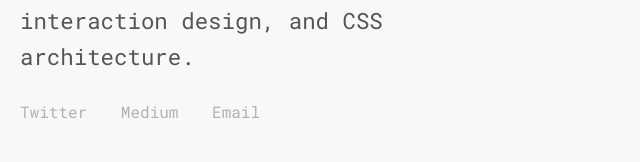
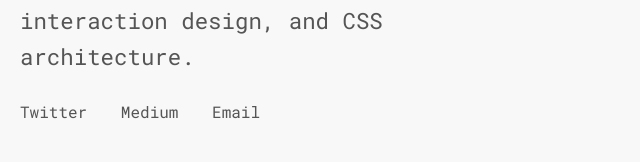
Before and after one commit to craigthomasfrost/cfdesigner.github.io, a Jekyll site: the page built from index.html, in a window 1280 px wide. Shown: the part 138-300 px from the top of the page, without its empty margins (0-640 px from the left). Built offline with Jekyll 4.4.1, drawn with Linux system fonts in a browser that asks for light colours; nearby versions of some CDN libraries.

Commit message:
further undesigns

```diff
--- a/_includes/foot.html
+++ b/_includes/foot.html
@@ -1,4 +1,4 @@
-<footer class="primary-footer">
+<footer>
 
    <ul class="nav">
        <li><a href="https://twitter.com/_ctfd_uk">Twitter</a></li>
--- a/_sass/_base.scss
+++ b/_sass/_base.scss
@@ -31,12 +31,12 @@
 
 body {
     padding: 20px;
+    max-width: 550px;
 }
 
 a, a:visited {
   color: inherit;
   text-decoration: none;
-  border-bottom: 1px solid $accent;
   -webkit-transition: color .3s ease;
   -moz-transition: color .3s ease;
   transition: color .3s ease;
@@ -45,14 +45,3 @@
 a:hover {
   color: $accent;
 }
-
-ol, ul {
-    list-style: bulleted;
-    list-style-position: inside;
-}
-
-img {
-    width:100%;
-    max-width: 100%;
-    max-width: 675px;
-}
--- a/_sass/_grid.scss
+++ /dev/null
@@ -1,76 +0,0 @@
-// Ingrid - http://craigfro.st/ingrid
-// ======   =========================
-//
-// To use:
-//
-// Container class = "grid", column class == "col" + "col--x-of-y"
-//
-// For fluid columns, "fluid-col" + "col--x-of-y"
-//
-// Helper classes can be used, for example:
-//
-// "col" + "col--quart" or "fluid-col" + "col--quart"
-//
-// Grids can be nested, column classes can be used together for complex layouts
-//
-// Edit variables to customize, create new helpers as needed
-//
-$columns: 12;
-
-$gutter: 25px;
-
-$breakpoint: 700px;
-
-$helpers: (quart: 25, third: 33.3, half: 50, two-thirds: 66.6, three-quart: 75, post: 55);
-
-.grid {
-    list-style: none;
-    margin-left: -$gutter;
-
-    .col,
-    .fluid-col {
-        -webkit-box-sizing: border-box;
-        -moz-box-sizing: border-box;
-        box-sizing: border-box;
-        display: inline-block;
-        padding-left: $gutter;
-        margin-right: -.25em;
-        vertical-align: top;
-    }
-
-    @each $helper, $number in $helpers {
-        > .col--#{$helper} {
-            width: percentage($number/100);
-        }
-        > .col--push-#{$helper} {
-            margin-left: percentage($number/100);
-        }
-        > .col--pull-#{$helper} {
-            margin-left: - percentage($number/100);
-        }
-    }
-
-    .col--is-centered {
-        display: block;
-        margin-left: auto;
-        margin-right: auto;
-    }
-
-    .col--middle {
-        vertical-align: middle;
-    }
-
-    .col--bottom {
-        vertical-align: bottom;
-    }
-}
-
-@media (max-width: $breakpoint) {
-    .grid .col {
-        display: block;
-        width: 100%;
-        margin-left: 0;
-        margin-right: 0;
-    }
-}
-// End
--- a/_sass/_layout.scss
+++ b/_sass/_layout.scss
@@ -5,34 +5,15 @@
     @extend %spacing--small;
 }
 
-%center {
-    margin-left: auto;
-    margin-right: auto;
-}
-
 %spacing--small {
     margin-bottom: $base-spacing;
-}
-
-%spacing--medium {
-    margin-bottom: $base-spacing * 1.5;
 }
 
 %spacing--large {
     margin-bottom: $base-spacing * 2;
 }
 
-%island--small {
-    padding-top : $base-spacing;
-    padding-bottom: $base-spacing;
-}
-
 %island--medium {
     padding-top : $base-spacing * 1.5;
     padding-bottom: $base-spacing * 1.5;
 }
-
-%island--large {
-    padding-top : $base-spacing * 2.5;
-    padding-bottom: $base-spacing * 2.5;
-}
--- a/_sass/_styles.scss
+++ b/_sass/_styles.scss
@@ -22,50 +22,8 @@
     @extend %island--medium;
 }
 
-p,
-ul, ol {
-    max-width: 550px;
-}
-
-.post-list {
-    @extend %island--medium;
-    li {
-        list-style: none;
-        padding: .5rem 0;
-        a {
-            border-bottom: none;
-            padding-right: 100px;
-        }
-    }
-}
-
-.date {
-    position: absolute;
-    top: .5rem;
-    right: 0;
-    color: #b2b2b2;
-}
-
-.post-content {
-    @extend %island--medium;
-}
-
-.primary-footer {
-    color: #b2b2b2;
-}
-
 .page-content {
     @extend %spacing--large;
-}
-
-blockquote {
-    padding-left: $base-spacing;
-    border-left: 2px solid $accent;
-}
-
-.eta {
-    color: #b2b2b2;
-    font-family: $primary-font;
 }
 
 ::selection {
--- a/_sass/_typography.scss
+++ b/_sass/_typography.scss
@@ -1,9 +1,8 @@
-h1, h2, h3, h4, h5, h6 {
-    font-family: $primary-font;
+h1 {
     font-size: 1rem;
     font-weight: 500;
 }
 
-p {
+.display {
     font-size: 1.4rem;
 }
--- a/index.html
+++ b/index.html
@@ -1,4 +1,4 @@
 ---
 layout: default
 ---
-<p>I’m a full-stack designer with a penchant for user experience &amp; interaction design, and CSS architecture.</p>
+<p class="display">I’m a full-stack designer with a penchant for user experience &amp; interaction design, and CSS architecture.</p>
```
